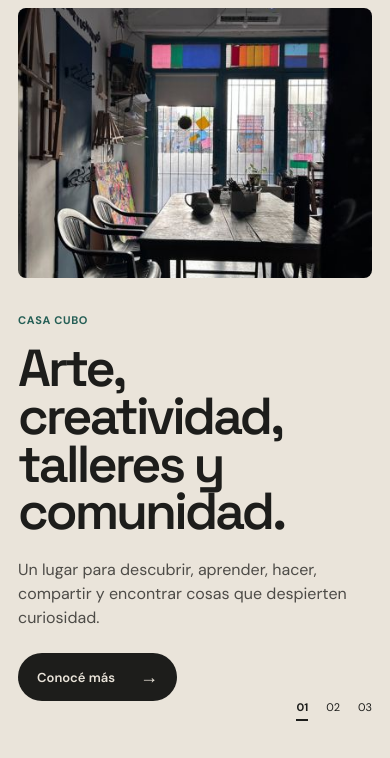
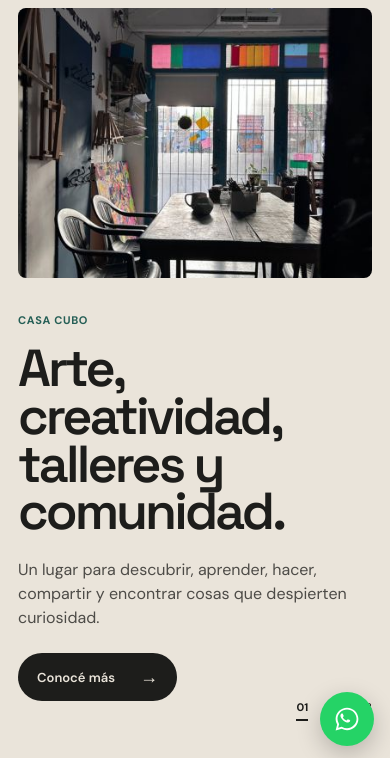
Before and after one commit to claudiojmedina-afk/casacubo, an Eleventy site: page Casa_Cubo_Homepage_Integrada_Eventos/content/index.njk in a window 390 px wide. Shown: the part 82-840 px from the top of the page. Built offline with nearby package versions, Linux system fonts and the light colour scheme; Eleventy itself is replaced by a stand-in of ours; files that its build step writes are made by us from their sources.

Commit message:
Update styles.css

```diff
--- a/Casa_Cubo_Homepage_Integrada_Eventos/css/styles.css
+++ b/Casa_Cubo_Homepage_Integrada_Eventos/css/styles.css
@@ -1133,3 +1133,46 @@ h2{
     margin-top:8px;
   }
 }
+.whatsapp-float{
+  position:fixed;
+  right:24px;
+  bottom:24px;
+  width:58px;
+  height:58px;
+  border-radius:50%;
+  display:flex;
+  align-items:center;
+  justify-content:center;
+  background:#25D366;
+  color:#fff;
+  z-index:999;
+  box-shadow:0 8px 24px rgba(0,0,0,.22);
+  transition:
+    transform .2s ease,
+    box-shadow .2s ease;
+}
+
+.whatsapp-float:hover{
+  transform:translateY(-3px) scale(1.03);
+  box-shadow:0 12px 30px rgba(0,0,0,.28);
+}
+
+.whatsapp-float svg{
+  width:30px;
+  height:30px;
+  fill:currentColor;
+}
+
+@media(max-width:650px){
+  .whatsapp-float{
+    right:16px;
+    bottom:16px;
+    width:54px;
+    height:54px;
+  }
+
+  .whatsapp-float svg{
+    width:28px;
+    height:28px;
+  }
+}
```
